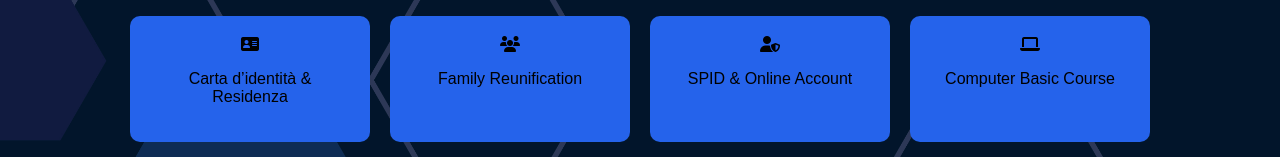
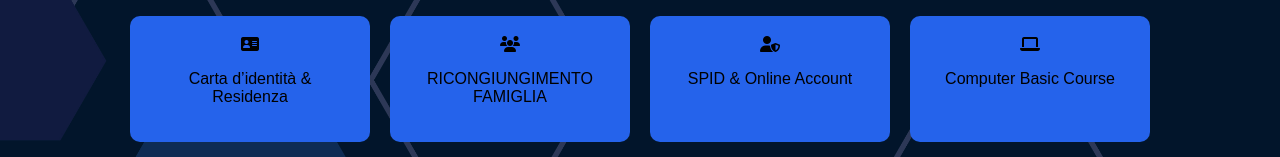
Before and after one commit to mdsakibul-bit/Md-Sakib, a plain HTML site: page index.html in a window 1280 px wide. Shown: the part 643-800 px from the top of the page. Drawn offline with Linux system fonts and the light colour scheme.

Commit message:
Update index.html

```diff
--- a/index.html
+++ b/index.html
@@ -55,7 +55,7 @@
 
         <div class="card">
             <i class="fas fa-users"></i>
-            <p>Family Reunification</p>
+            <p>RICONGIUNGIMENTO FAMIGLIA</p>
         </div>
 
         <div class="card">
```
